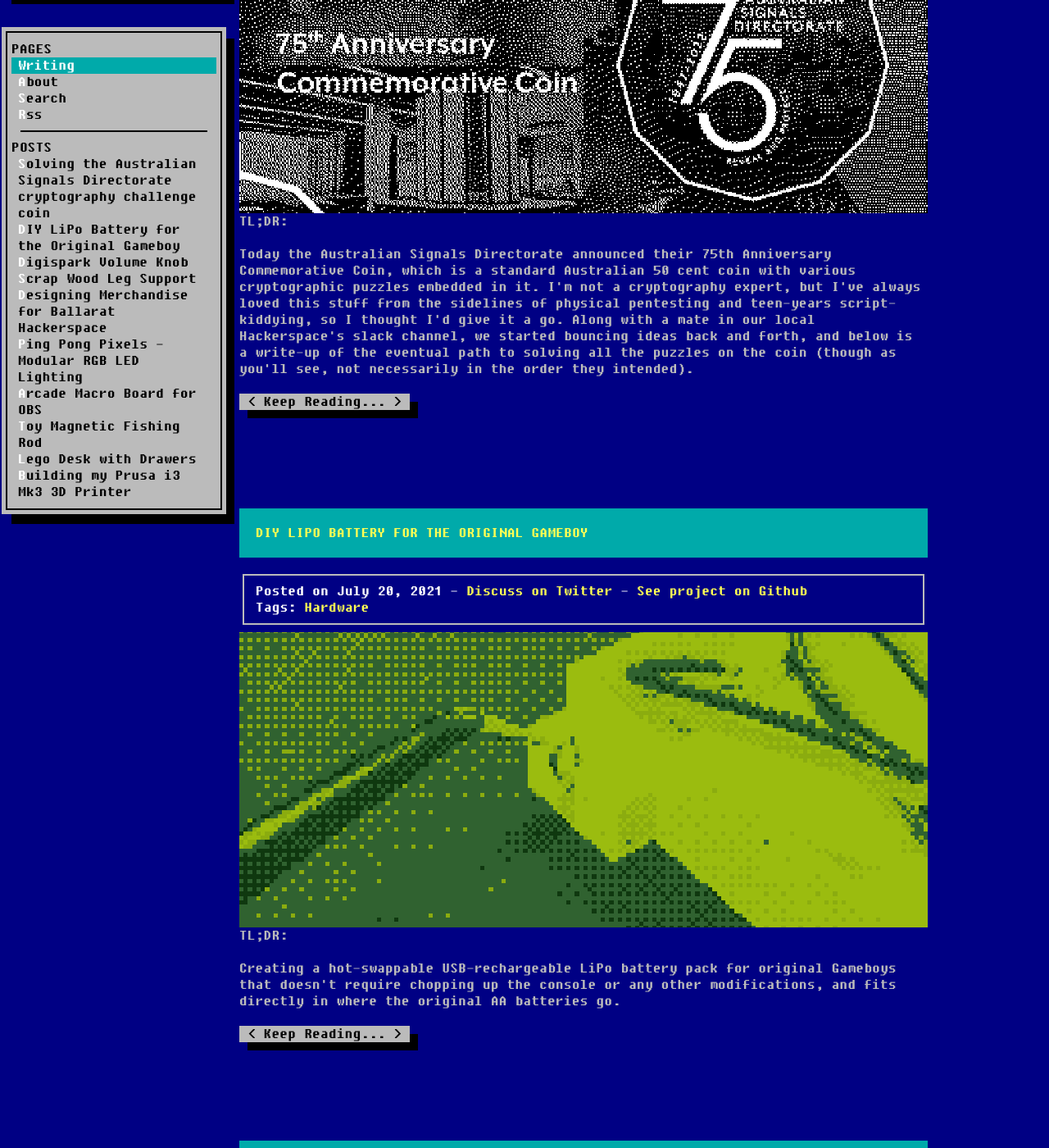
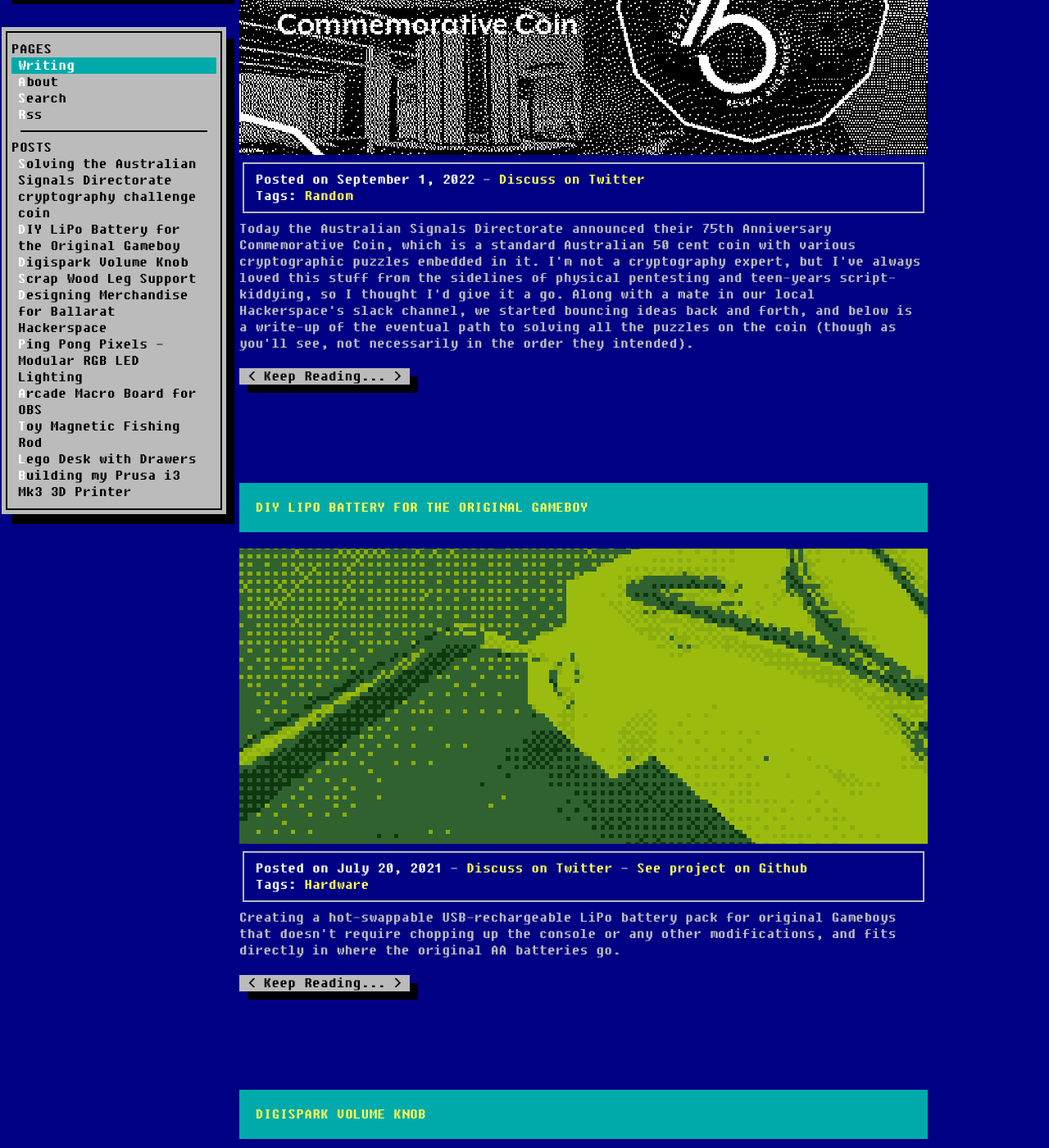
Before and after one commit to senwerks/obsoletenerd.github.io, a Jekyll site: the page built from index.html, in a window 1280 px wide and 1400 px high, scrolled down 605 px. Shown: the whole window at 82% size. Built offline with Jekyll 4.4.1, drawn with Linux system fonts in a browser that asks for light colours; some of the changed text lies outside the part shown.

Commit message:
Update index.html

```diff
--- a/index.html
+++ b/index.html
@@ -7,10 +7,9 @@ layout: default
             <div class="page-header">
               <h1><a href="{{ site.baseurl }}{{ post.url }}">{{ post.title }}</a></h1>
             </div>
+            {% if post.cover %}<img src="{{ post.cover }}">{% endif %}
             <p class="lead">Posted on <time datetime="{{ post.date | date_to_xmlschema }}">{{ post.date | date: "%B %-d, %Y" }}</time>{% if post.twitter %} - <a href="{{ post.twitter }}">Discuss on Twitter</a>{% endif %}{% if post.github %} - <a href="{{ post.github }}">See project on Github</a>{% endif %}<br>
               Tags: {% for tag in post.tags %}<a href="/tag/{{tag}}">{{tag}}</a>{% unless forloop.last %}, {% endunless %}{% endfor %}</p>
-            {% if post.cover %}<img src="{{ post.cover }}">{% endif %}
-            <p>TL;DR:</p>
             <p>{{ post.summary }}</p>
             <p><a class="btn" href="{{ site.baseurl }}{{ post.url }}">Keep Reading...</a></p>
           </section>
```
